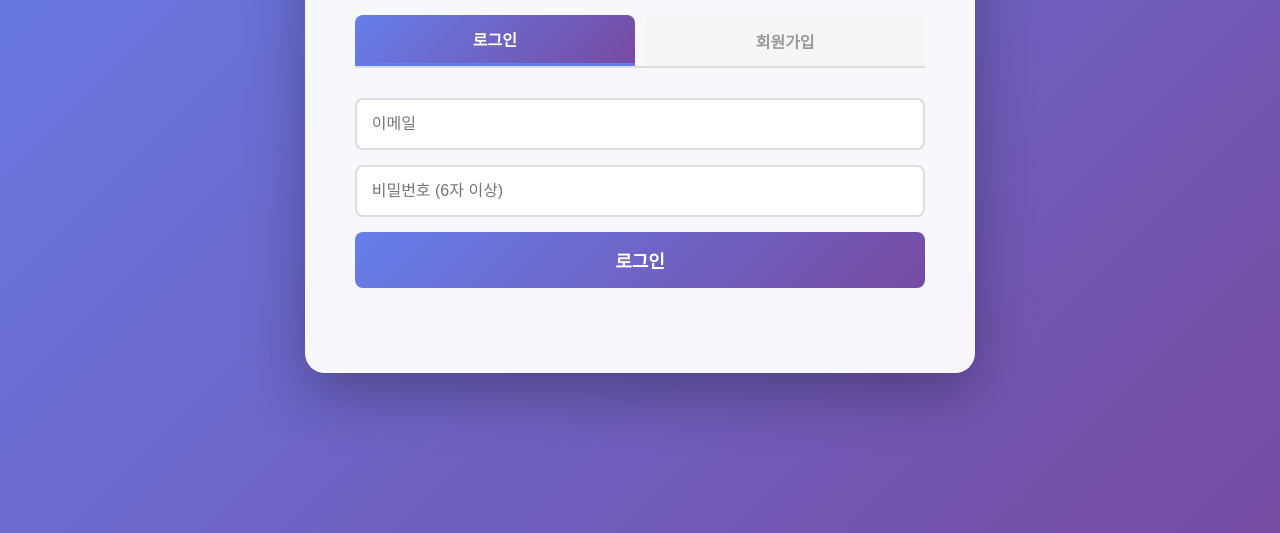
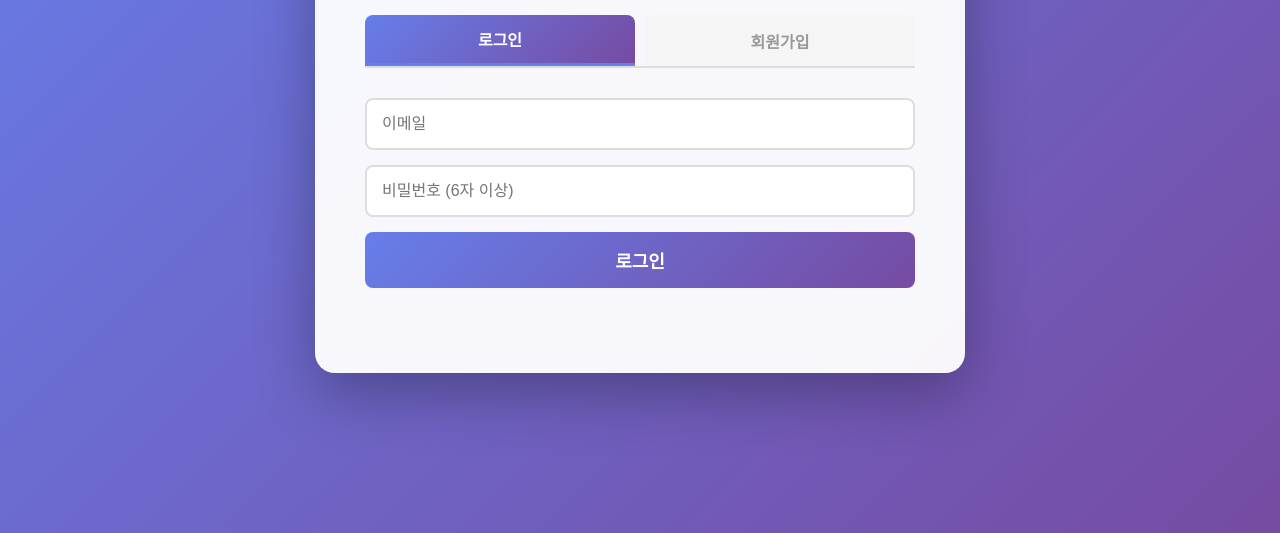
Before and after one commit to qhauddl2-netizen/apeach3, a website: page index.html in a window 1280 px wide. Shown: the part 267-800 px from the top of the page. Drawn offline with Linux system fonts and the light colour scheme.

Commit message:
로그인화면

```diff
--- a/style.css
+++ b/style.css
@@ -234,7 +234,8 @@ body {
     border-radius: 20px;
     box-shadow: 0 20px 60px rgba(0, 0, 0, 0.3);
     text-align: center;
-    min-width: 350px;
+    width:100%;
+    max-width:650px;
 }
 
 .login-container h1 {
```
